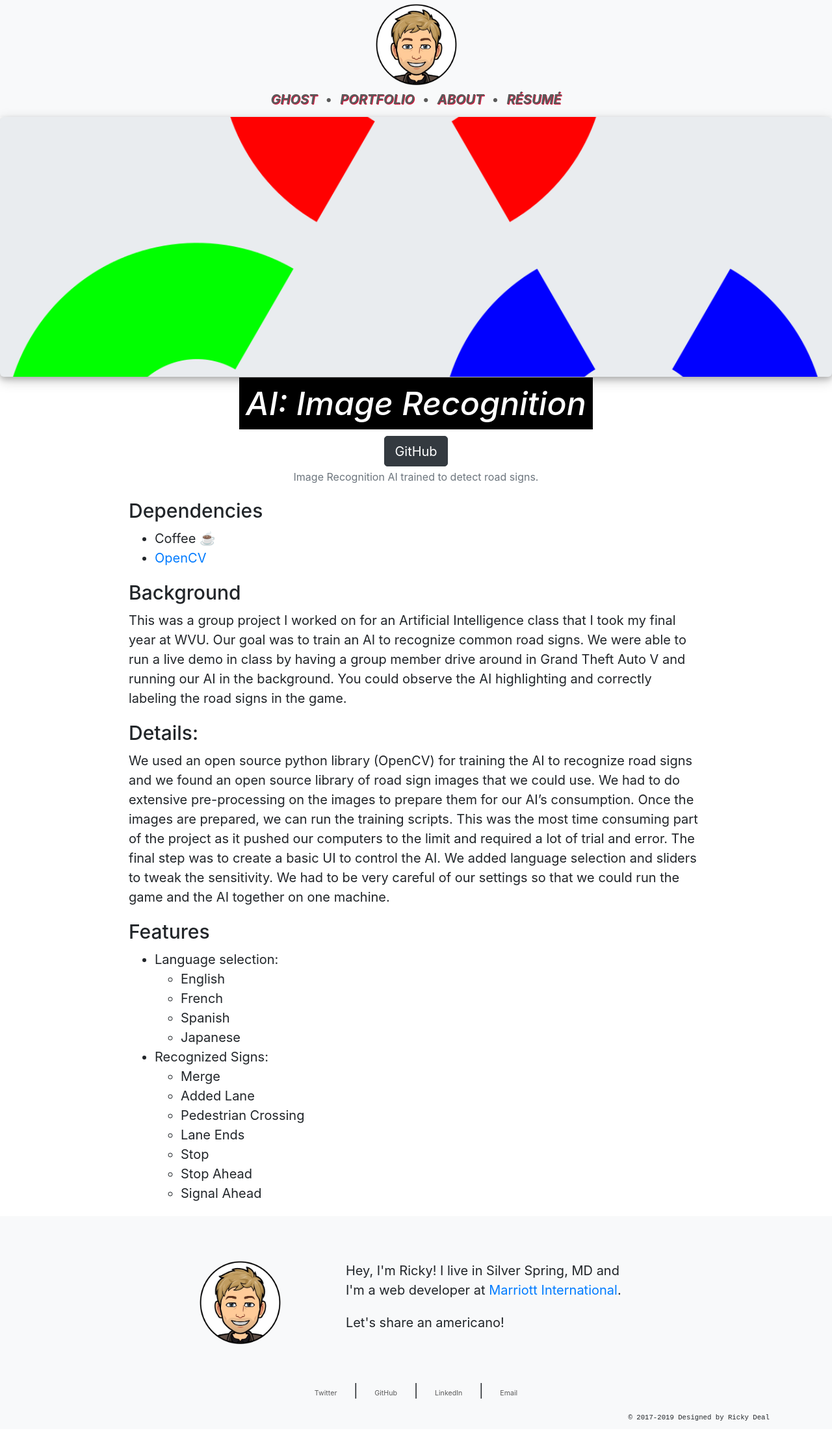
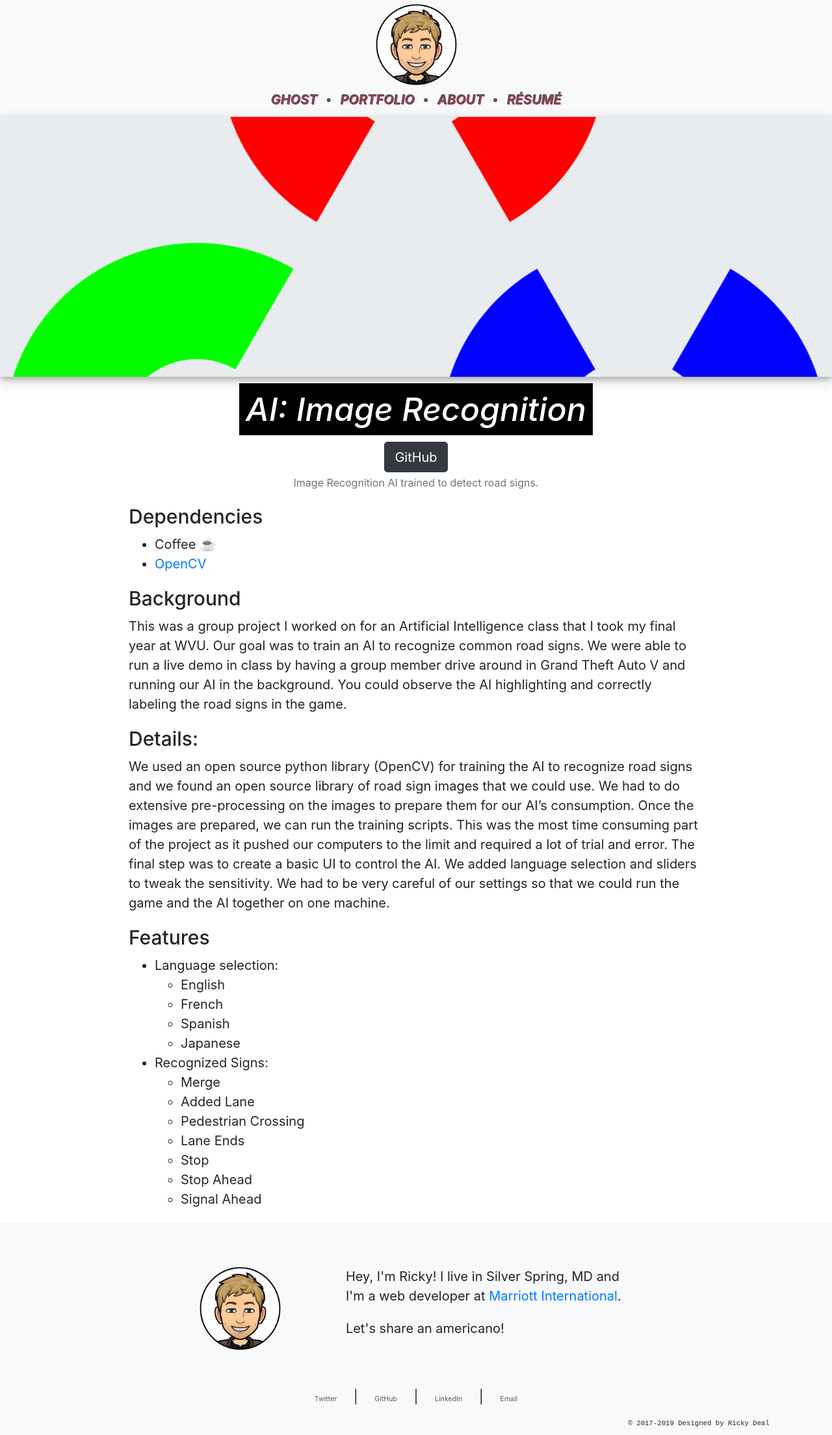
Before and after one commit to rainerdeal/rainerdeal.github.io, a Jekyll site: the page built from _portfolio/3_image_recognition.md, in a window 1280 px wide. Shown: the whole page at 65% size. Built offline with Jekyll 4.4.1, drawn with Linux system fonts in a browser that asks for light colours.

Commit message:
👨🏼‍🎨Design update

```diff
--- a/_includes/jumbotron.html
+++ b/_includes/jumbotron.html
@@ -11,7 +11,7 @@
 </style>
 
 {% if page.image != null %}
-    <div class="jumbotron">
+    <div class="jumbotron jumbotron-fluid">
         <div class="container"></div>
     </div>
 {% endif %}
--- a/_layouts/about.html
+++ b/_layouts/about.html
@@ -2,7 +2,7 @@
 layout: default
 ---
 
-<div class="jumbotron">
+<div class="jumbotron jumbotron-fluid">
     <div class="container">
         <h1>Hey, I'm Ricky.</h1>
         <p>Python • iOS • Web Developer</p>
--- a/_sass/_content.sass
+++ b/_sass/_content.sass
@@ -13,6 +13,7 @@
 
 .sticker-wrapper
     text-align: center
+    margin-top: 0.5rem
     .sticker
         display: inline-block
         .title
```
